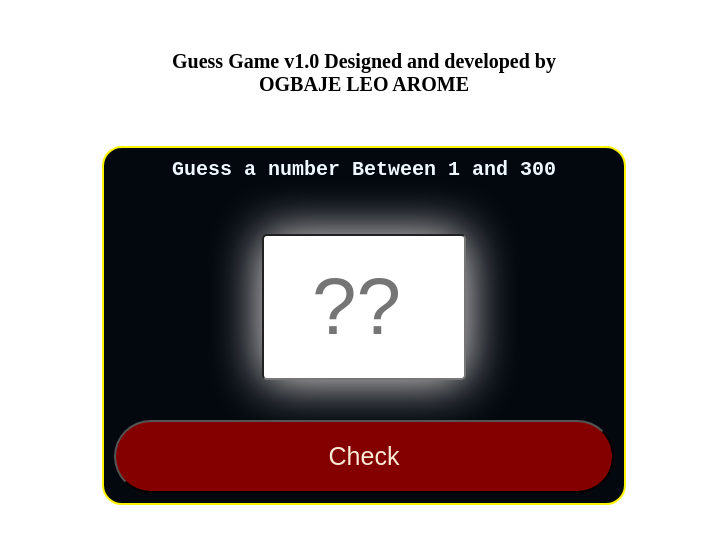
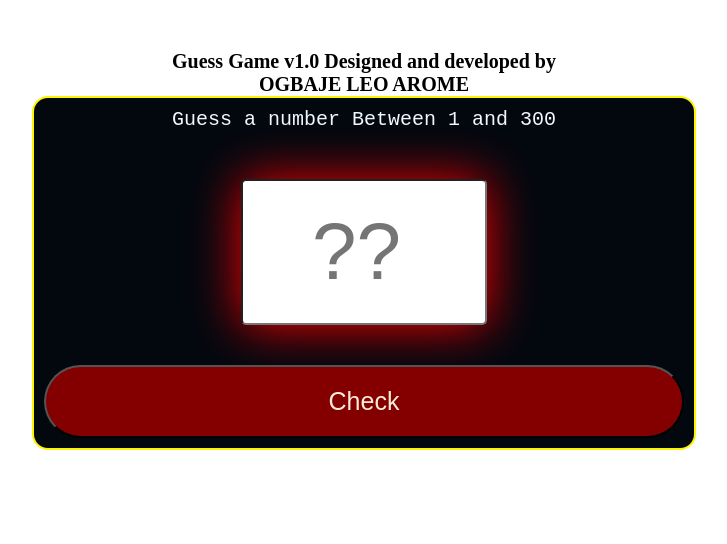
Before and after one commit to OgbajeLeo/guessGame, a plain HTML site: page index.html in a window 1280 px wide. Shown: the whole page, without its empty margins (276-1003 px from the left). Drawn offline with Linux system fonts and the light colour scheme.

Commit message:
added mobile responsiveness

```diff
--- a/assets/css/style.css
+++ b/assets/css/style.css
@@ -3,7 +3,9 @@
     padding: 0;
 }
 #container{
-    padding: 50px;
+    display: flex;
+    align-content: center;
+    justify-content: center;
     text-align: center;
     font-size: 20px;
     font-weight: 800;
@@ -13,11 +15,10 @@
     border-radius: 1em;
     padding:10px;
     background-color: rgb(3, 8, 15);
-    width:500px;
-    margin: auto;
-    margin-top: 50px;
+    margin:auto;
     align-items: center;
     text-align: center;
+    margin: 50px 20px 0px 20px
 }
 
 #result{
@@ -29,10 +30,10 @@
     margin-top: 30px;
     padding: 25px;
     border-radius: 5px;
-    width:30%;
+    width:40%;
     font-size: 80px;
     text-align: center;
-    box-shadow: 0 1px 50px 0 rgb(244, 240, 240), 0 6px 20px 0 rgba(0, 0, 0, 0.19);
+    box-shadow: 0 1px 50px 0 rgb(252, 0, 0), 0 6px 20px 0 rgba(0, 0, 0, 0.19);
 
 }
 
@@ -48,3 +49,20 @@
 #btn:hover{
     background-color: brown;
 }
+
+@media (min-width: 600px) {
+ #container{
+    margin-top: 50px;
+    display: flex;
+ }
+
+.card{
+    margin-top: 50px;
+    display: flex;
+    margin: auto;
+    width: 50%;
+ }
+ #num{
+    width:30%;
+ }
+    }
--- a/assets/js/app.js
+++ b/assets/js/app.js
@@ -34,7 +34,7 @@ else if( num >71 && num <= 139){
     "<font color='Red'>  Opps... TRY AGAIN<br> Hint: the number is divisble by 11</font>"
     document.querySelector("#num").value="";
 }
-else if( num >140 && num <= 1499){
+else if( num >140 && num <= 149){
     document.querySelector("#result").innerHTML=
     "<font color='Red'>  Opps... TRY AGAIN<br> Hint: If you add 1 to this number it becomes a perfect square</font>"
     document.querySelector("#num").value="";
--- a/index.html
+++ b/index.html
@@ -9,14 +9,14 @@
 </head>
 <body>
     <div id="container"> Guess Game v1.0 Designed and developed by  <br> OGBAJE LEO AROME
-    <div class="card">
+    </div><div class="card">
         <form action="" method="get">
             <div id="result">Guess a number Between 1 and 300</div> <br>
             <input type="number" name="getNum" id="num" placeholder="??" maxlength="3" required><br>
 
             <input type="button" onclick="guess()" id="btn" value="Check"> <br>
         </form>
-    </div></div>
+    </div>
     <script src="./assets/js/app.js"></script>
 </body>
 </html>
```
